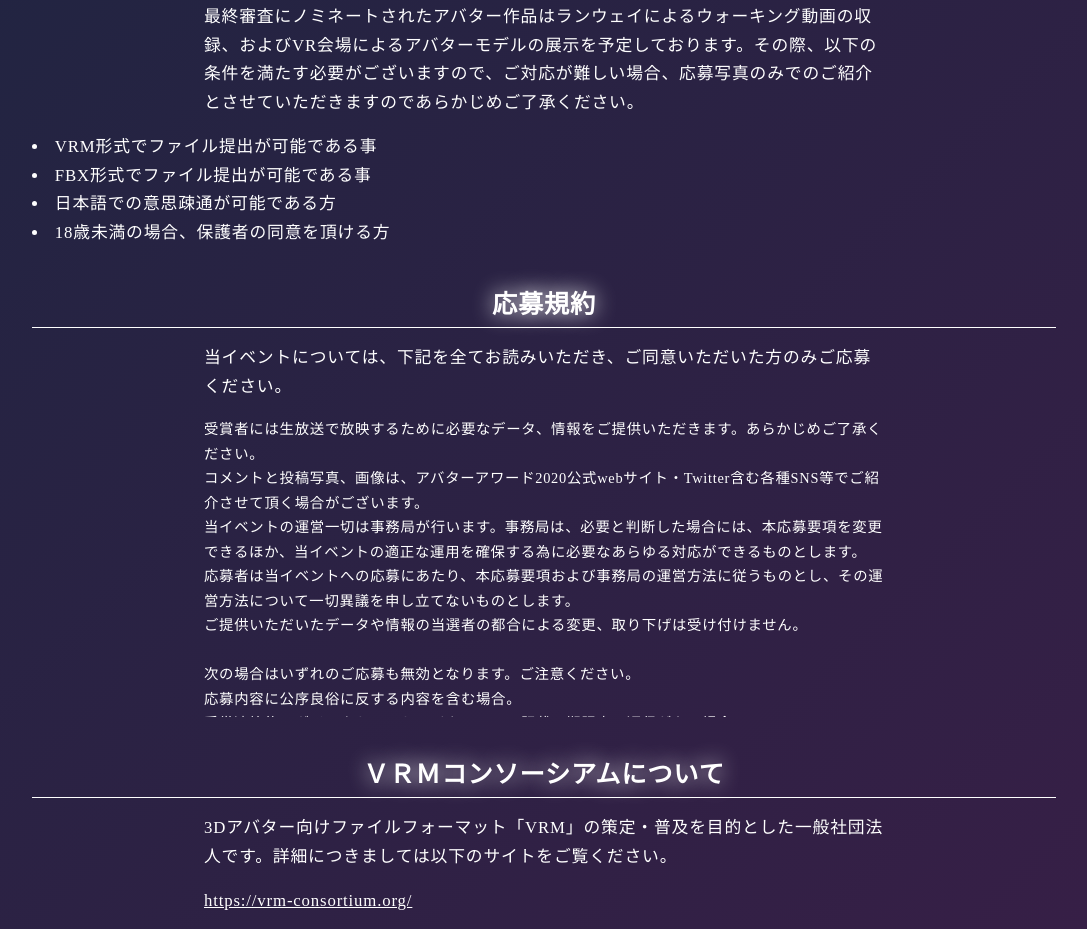
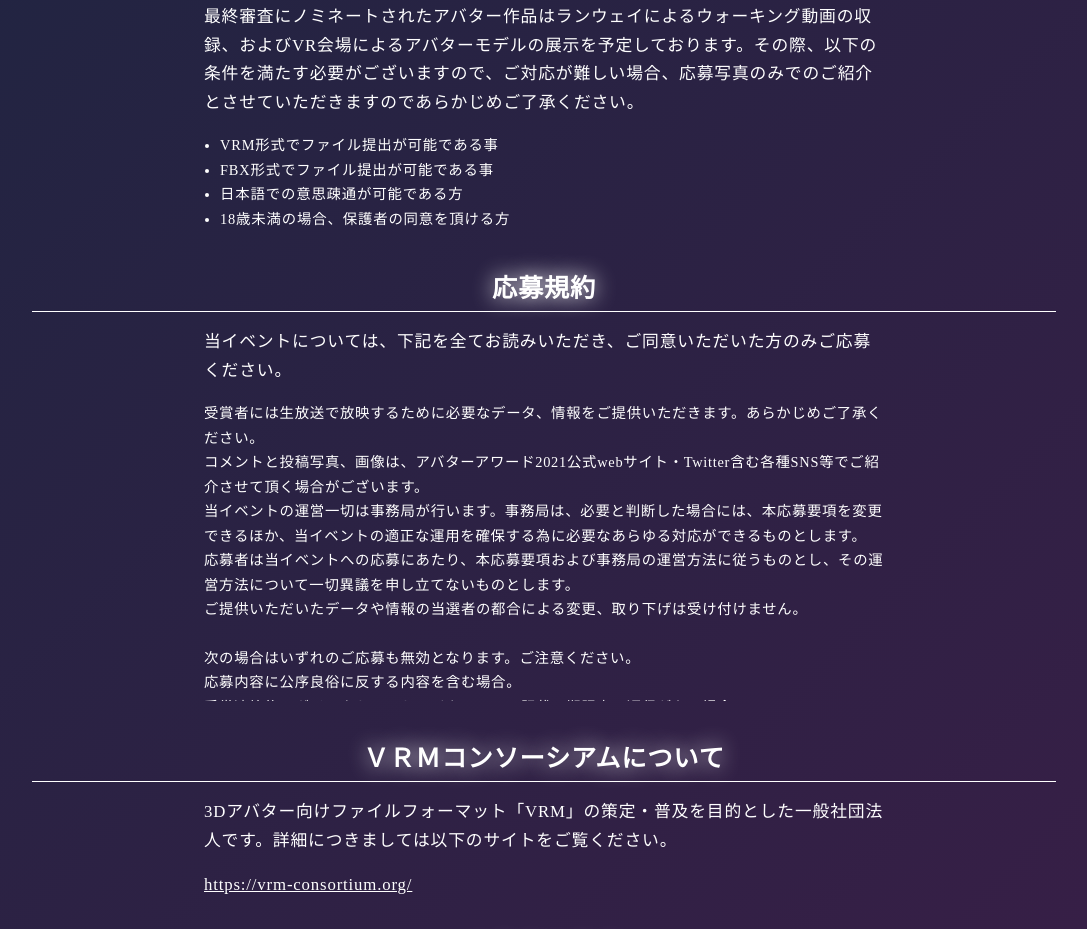
Before and after one commit to vrm-c/vrm-consortium.org, a plain HTML site: page avataraward/index.html in a window 1280 px wide. Shown: the part 2507-3436 px from the top of the page, without its empty margins (96-1183 px from the left). Drawn offline with Linux system fonts and the light colour scheme.

Commit message:
Update index.html

```diff
--- a/avataraward/index.html
+++ b/avataraward/index.html
@@ -91,17 +91,19 @@
  <section>
   <h2>最終選考時まで進まれた方へのお願い</h2>
 <p>最終審査にノミネートされたアバター作品はランウェイによるウォーキング動画の収録、およびVR会場によるアバターモデルの展示を予定しております。その際、以下の条件を満たす必要がございますので、ご対応が難しい場合、応募写真のみでのご紹介とさせていただきますのであらかじめご了承ください。</p>
-<li>VRM形式でファイル提出が可能である事</li>
+ <ul>
+  <li>VRM形式でファイル提出が可能である事</li>
 <li>FBX形式でファイル提出が可能である事</li>
 <li>日本語での意思疎通が可能である方</li>
 <li>18歳未満の場合、保護者の同意を頂ける方</li>
+    </ul>
 </section>
 <section>
   <h2>応募規約</h2>
   <p>当イベントについては、下記を全てお読みいただき、ご同意いただいた方のみご応募ください。</p>
 <p class="terms">
 受賞者には生放送で放映するために必要なデータ、情報をご提供いただきます。あらかじめご了承ください。<br>
-コメントと投稿写真、画像は、アバターアワード2020公式webサイト・Twitter含む各種SNS等でご紹介させて頂く場合がございます。<br>
+コメントと投稿写真、画像は、アバターアワード2021公式webサイト・Twitter含む各種SNS等でご紹介させて頂く場合がございます。<br>
 当イベントの運営一切は事務局が行います。事務局は、必要と判断した場合には、本応募要項を変更できるほか、当イベントの適正な運用を確保する為に必要なあらゆる対応ができるものとします。<br>
 応募者は当イベントへの応募にあたり、本応募要項および事務局の運営方法に従うものとし、その運営方法について一切異議を申し立てないものとします。<br>
 ご提供いただいたデータや情報の当選者の都合による変更、取り下げは受け付けません。<br>
```
